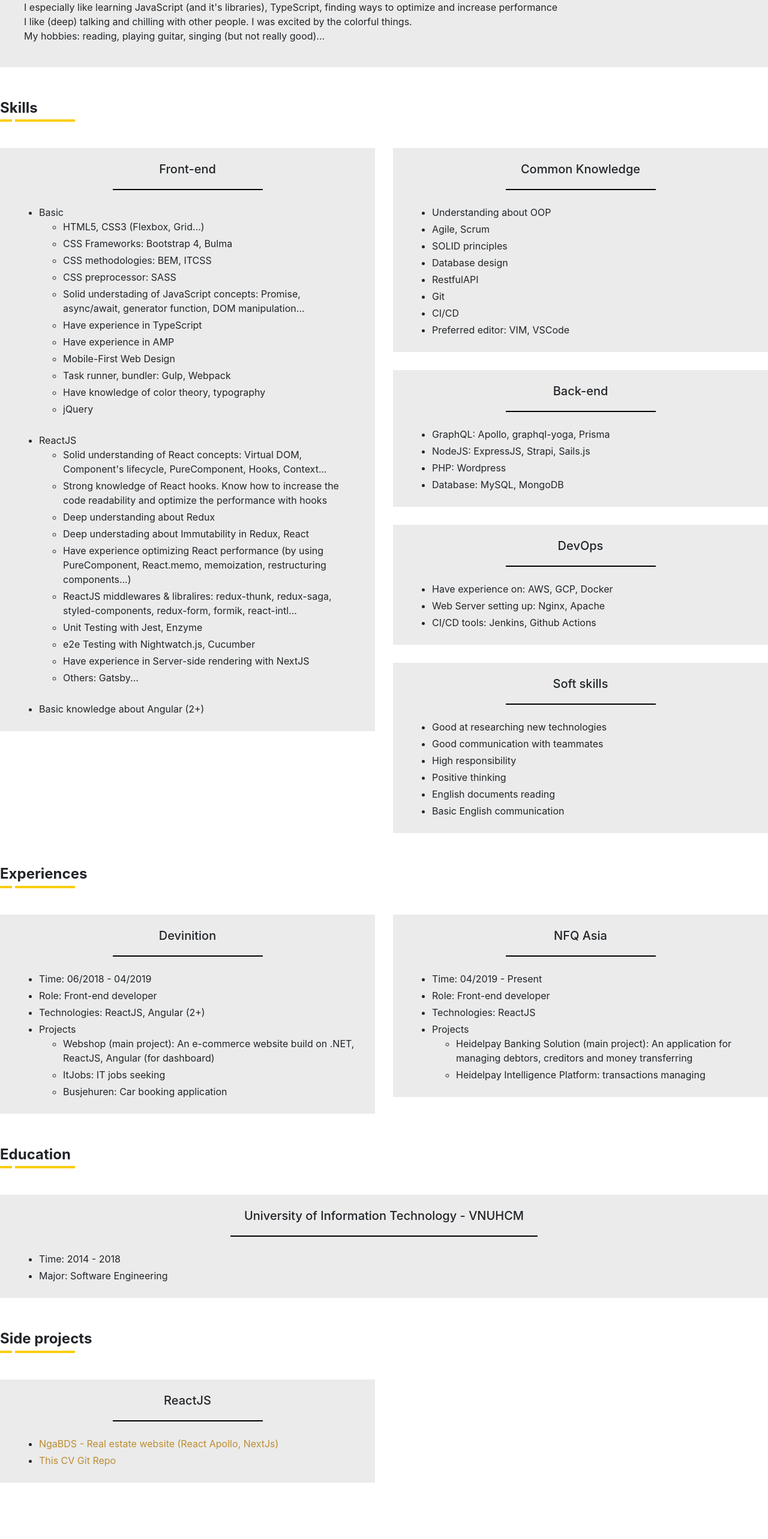
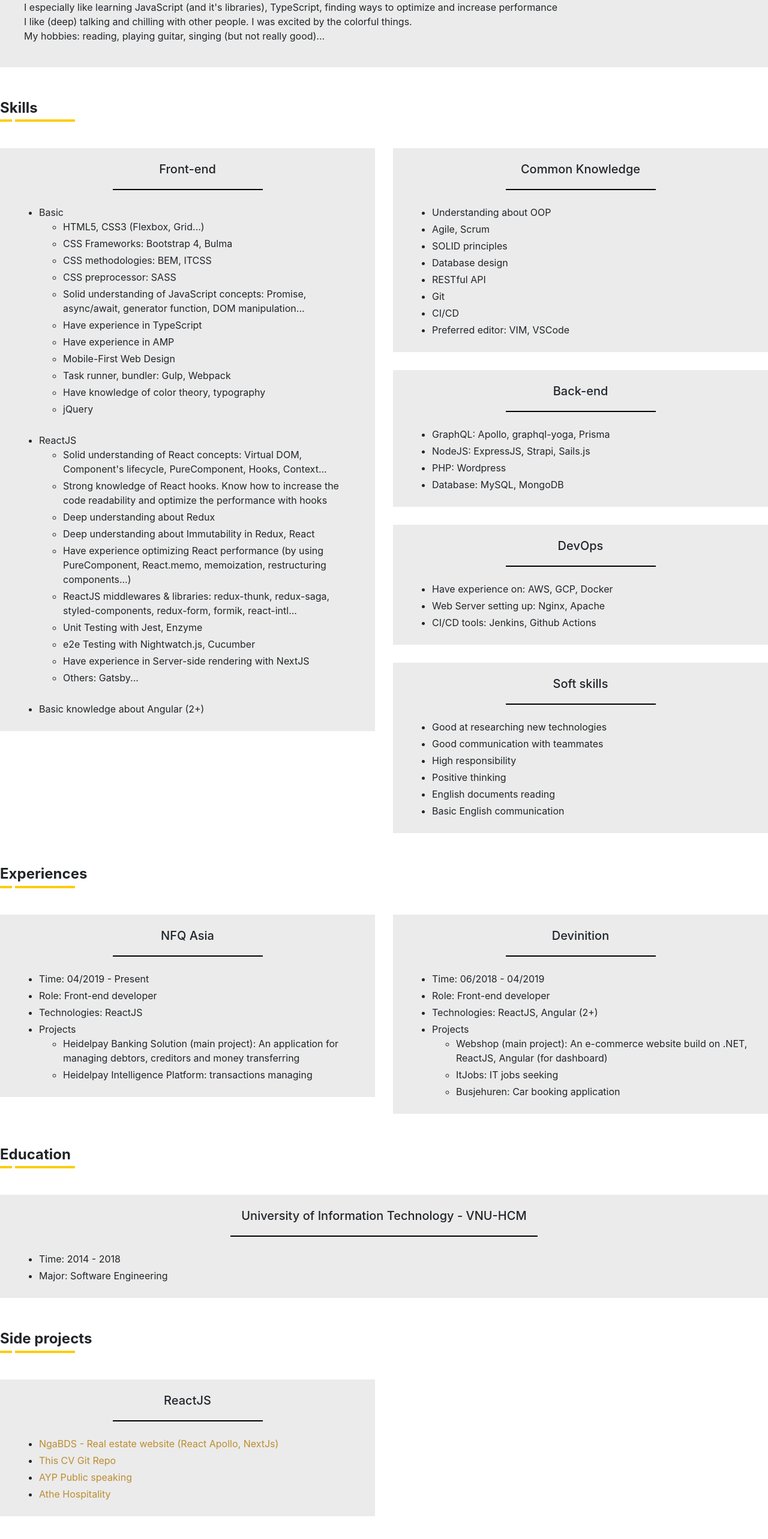
Before and after one commit to khanhpv0305/cv, a Next.js app: page /home/Main/Main.component in a window 1280 px wide. Shown: the part 214-2780 px from the top of the page at 60% size. Before the commit the page ends 2726 px from the top, so only its background shows below. Built offline with nearby package versions, Linux system fonts and the light colour scheme.

Commit message:
Fix spelling errors

```diff
--- a/pages/home/Main/Main.component.js
+++ b/pages/home/Main/Main.component.js
@@ -6,7 +6,7 @@ import Main from './Main.styled'
 import SectionHeading from '~/components/SectionHeading'
 import PrintOnly from '~/components/PrintOnly'
 
-export default props => <Main>
+export default () => <Main>
   <Main.SectionWrapper>
     <SectionHeading>Summary</SectionHeading>
 
@@ -47,7 +47,7 @@ export default props => <Main>
 
                   <li>CSS preprocessor: SASS</li>
 
-                  <li>Solid understading of JavaScript concepts: Promise, async/await, generator function, DOM manipulation...</li>
+                  <li>Solid understanding of JavaScript concepts: Promise, async/await, generator function, DOM manipulation...</li>
 
                   <li>Have experience in TypeScript</li>
 
@@ -75,11 +75,11 @@ export default props => <Main>
 
                   <li>Deep understanding about Redux</li>
 
-                  <li>Deep understading about Immutability in Redux, React</li>
+                  <li>Deep understanding about Immutability in Redux, React</li>
 
                   <li>Have experience optimizing React performance (by using PureComponent, React.memo, memoization, restructuring components...)</li>
 
-                  <li>ReactJS middlewares &amp; libralires: redux-thunk, redux-saga, styled-components, redux-form, formik, react-intl... </li>
+                  <li>ReactJS middlewares &amp; libraries: redux-thunk, redux-saga, styled-components, redux-form, formik, react-intl... </li>
 
                   <li>Unit Testing with Jest, Enzyme</li>
 
@@ -115,7 +115,7 @@ export default props => <Main>
 
                   <li>Database design</li>
 
-                  <li>RestfulAPI</li>
+                  <li>RESTful API</li>
 
                   <li>Git</li>
 
@@ -194,6 +194,32 @@ export default props => <Main>
     <Row>
       <Col md={6}>
         <Main.SkillSection>
+          <Main.SkillSectionHeading>NFQ Asia</Main.SkillSectionHeading>
+
+          <Main.SkillSectionContentWrapper>
+            <ul className="mb-0">
+              <li>Time: 04/2019 - Present</li>
+
+              <li>Role: Front-end developer</li>
+
+              <li>Technologies: ReactJS</li>
+
+              <li>
+                Projects
+
+                <ul>
+                  <li>Heidelpay Banking Solution (main project): An application for managing debtors, creditors and money transferring</li>
+
+                  <li>Heidelpay Intelligence Platform: transactions managing</li>
+                </ul>
+              </li>
+            </ul>
+          </Main.SkillSectionContentWrapper>
+        </Main.SkillSection>
+      </Col>
+
+      <Col md={6}>
+        <Main.SkillSection>
           <Main.SkillSectionHeading>Devinition</Main.SkillSectionHeading>
 
           <Main.SkillSectionContentWrapper>
@@ -219,32 +245,6 @@ export default props => <Main>
           </Main.SkillSectionContentWrapper>
         </Main.SkillSection>
       </Col>
-
-      <Col md={6}>
-        <Main.SkillSection>
-          <Main.SkillSectionHeading>NFQ Asia</Main.SkillSectionHeading>
-
-          <Main.SkillSectionContentWrapper>
-            <ul className="mb-0">
-              <li>Time: 04/2019 - Present</li>
-
-              <li>Role: Front-end developer</li>
-
-              <li>Technologies: ReactJS</li>
-
-              <li>
-                Projects
-
-                <ul>
-                  <li>Heidelpay Banking Solution (main project): An application for managing debtors, creditors and money transferring</li>
-
-                  <li>Heidelpay Intelligence Platform: transactions managing</li>
-                </ul>
-              </li>
-            </ul>
-          </Main.SkillSectionContentWrapper>
-        </Main.SkillSection>
-      </Col>
     </Row>
   </Main.SectionWrapper>
 
@@ -254,7 +254,7 @@ export default props => <Main>
     <Row>
       <Col xs={12}>
         <Main.SkillSection>
-          <Main.SkillSectionHeading>University of Information Technology - VNUHCM</Main.SkillSectionHeading>
+          <Main.SkillSectionHeading>University of Information Technology - VNU-HCM</Main.SkillSectionHeading>
 
           <Main.SkillSectionContentWrapper>
             <ul className="mb-0">
@@ -287,6 +287,14 @@ export default props => <Main>
               <li>
                 <a href="https://github.com/khanhpv0305/cv">This CV Git Repo</a>
               </li>
+
+              <li>
+                <a href="http://publicspeaking.ayp.vn/">AYP Public speaking</a>
+              </li>
+
+              <li>
+                <a href="http://athehospitality.edu.vn">Athe Hospitality</a>
+              </li>
             </ul>
           </Main.SkillSectionContentWrapper>
         </Main.SkillSection>
```
Also changed, not shown: pages/home/Header/Header.component.js (+9 -11 lines).
